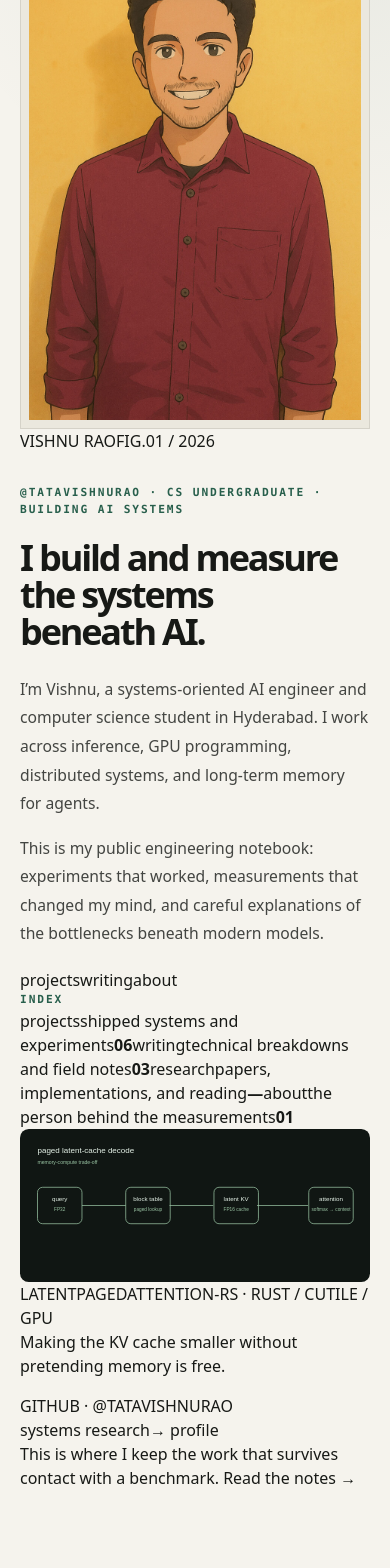
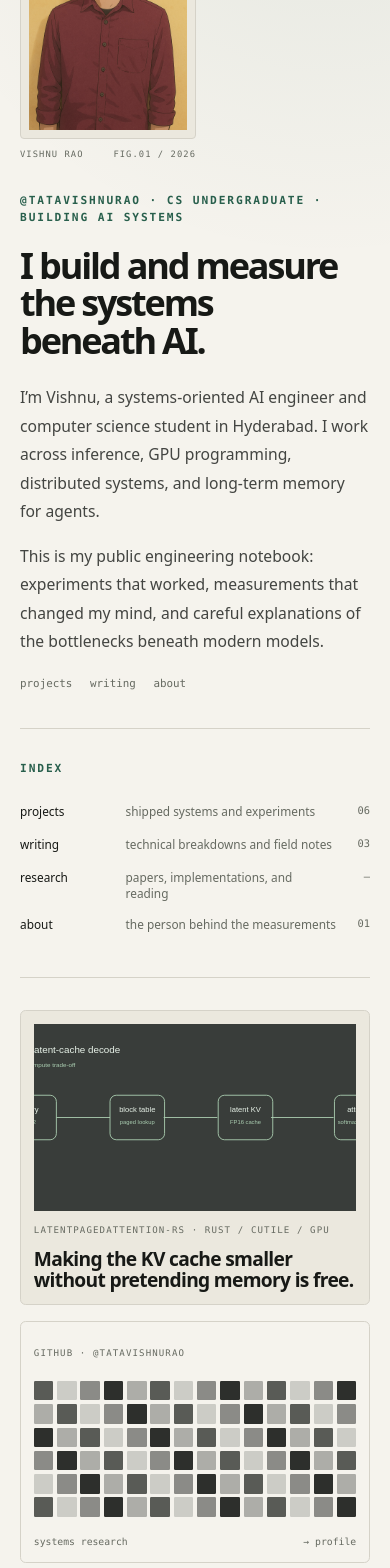
Before and after one commit to tatavishnurao/tatavishnurao.github.io, a Next.js app: page / in a window 390 px wide. Shown: the part 260-1828 px from the top of the page. Built offline with nearby package versions, Linux system fonts and the light colour scheme.

Commit message:
Add archive portfolio styling

```diff
--- a/app/globals.css
+++ b/app/globals.css
@@ -104,6 +104,36 @@
   .status-draft { color: var(--color-muted); }
   .tag { border: 1px solid var(--color-soft); border-radius: 999px; padding: 0.35rem 0.65rem; font-family: var(--font-mono); font-size: 0.65rem; color: var(--color-muted); }
   .skill-pill { border: 1px solid var(--color-soft); border-radius: 999px; padding: 0.38rem 0.58rem; font-family: var(--font-mono); font-size: 0.61rem; line-height: 1.2; color: var(--color-muted); }
+  .archive-shell { max-width: 58rem; }
+  .archive-grid { display: grid; grid-template-columns: 2rem minmax(0, 1fr); gap: 2rem; }
+  .archive-rail { display: flex; flex-direction: column; align-items: center; justify-content: flex-start; gap: 0.45rem; padding-top: 4.5rem; font-family: var(--font-mono); font-size: 0.58rem; letter-spacing: 0.18em; color: var(--color-muted); writing-mode: vertical-rl; transform: rotate(180deg); }
+  .archive-content { min-width: 0; }
+  .archive-intro { border-bottom: 1px solid var(--color-soft); padding-bottom: 2.2rem; }
+  .archive-portrait { width: 100%; max-width: 12rem; }
+  .archive-portrait > div { border-radius: 0.25rem; }
+  .archive-portrait img { filter: saturate(0.72) contrast(1.02); }
+  .archive-portrait figcaption { display: flex; justify-content: space-between; padding-top: 0.55rem; font-family: var(--font-mono); font-size: 0.55rem; letter-spacing: 0.12em; color: var(--color-muted); }
+  .archive-links { display: flex; gap: 1.1rem; font-family: var(--font-mono); font-size: 0.68rem; color: var(--color-muted); }
+  .archive-links a, .archive-closing a { text-decoration: none; }
+  .archive-links a:hover, .archive-closing a:hover { color: var(--color-accent); }
+  .archive-index { border-bottom: 1px solid var(--color-soft); padding: 2rem 0 2.2rem; }
+  .index-rows { margin-top: 1.1rem; }
+  .index-rows a { display: grid; grid-template-columns: 7rem minmax(0, 1fr) 2rem; gap: 1rem; padding: 0.48rem 0; font-size: 0.82rem; text-decoration: none; }
+  .index-rows a span:first-child { color: var(--color-ink); }
+  .index-rows a span:nth-child(2), .index-rows a b { color: var(--color-muted); font-weight: 400; }
+  .index-rows a b { font-family: var(--font-mono); font-size: 0.65rem; text-align: right; }
+  .index-rows a:hover span:first-child { color: var(--color-accent); }
+  .archive-feature { padding-top: 2rem; }
+  .feature-panel, .github-panel { min-height: 15rem; border: 1px solid var(--color-soft); border-radius: 0.35rem; background: var(--color-panel); padding: 0.8rem; }
+  .feature-image { overflow: hidden; aspect-ratio: 1.72; background: var(--color-paper); }
+  .feature-image img { display: block; width: 100%; height: 100%; object-fit: cover; opacity: 0.82; }
+  .feature-caption { margin-top: 0.8rem; font-family: var(--font-mono); font-size: 0.57rem; letter-spacing: 0.12em; color: var(--color-muted); }
+  .feature-panel h2 { max-width: 28rem; margin-top: 0.65rem; font-family: var(--font-serif); font-size: clamp(1.2rem, 2.7vw, 1.65rem); font-weight: 600; line-height: 1.12; letter-spacing: -0.035em; }
+  .github-panel { background: var(--color-paper); }
+  .contribution-grid { display: grid; grid-template-columns: repeat(14, 1fr); gap: 0.24rem; margin-top: 1.25rem; }
+  .contribution-grid i { display: block; aspect-ratio: 1; border-radius: 0.08rem; background: var(--color-ink); }
+  .github-stats { display: flex; justify-content: space-between; margin-top: 1.1rem; font-family: var(--font-mono); font-size: 0.61rem; color: var(--color-muted); }
+  .archive-closing { margin-top: 1.6rem; font-size: 0.82rem; color: var(--color-muted); }
   .article { font-family: var(--font-sans); }
   .article h2 { margin-top: 3rem; font-family: var(--font-serif); font-size: 2rem; font-weight: 600; letter-spacing: -0.04em; line-height: 1.15; }
   .article h3 { margin-top: 2.2rem; font-family: var(--font-serif); font-size: 1.45rem; font-weight: 600; }
@@ -138,9 +168,17 @@
 :root[data-theme="dark"] .status-live { color: #8bcf9c; }
 
 @media (max-width: 760px) {
+  .archive-grid { grid-template-columns: 1fr; gap: 0; }
+  .archive-rail { display: none; }
+  .archive-shell { padding-top: 2.2rem; }
+  .archive-intro { grid-template-columns: 1fr; }
+  .archive-portrait { max-width: 11rem; }
   .section-heading-row { align-items: flex-start; }
   .project-row { grid-template-columns: 1.8rem minmax(0, 1fr) 1rem; gap: 0.8rem; }
   .project-result { grid-column: 2 / -1; }
+  .index-rows a { grid-template-columns: 6rem minmax(0, 1fr) 1.5rem; gap: 0.6rem; font-size: 0.74rem; }
+  .index-rows a span:nth-child(2) { line-height: 1.35; }
+  .archive-feature { grid-template-columns: 1fr; }
 }
 
 @media (prefers-reduced-motion: reduce) {
```
